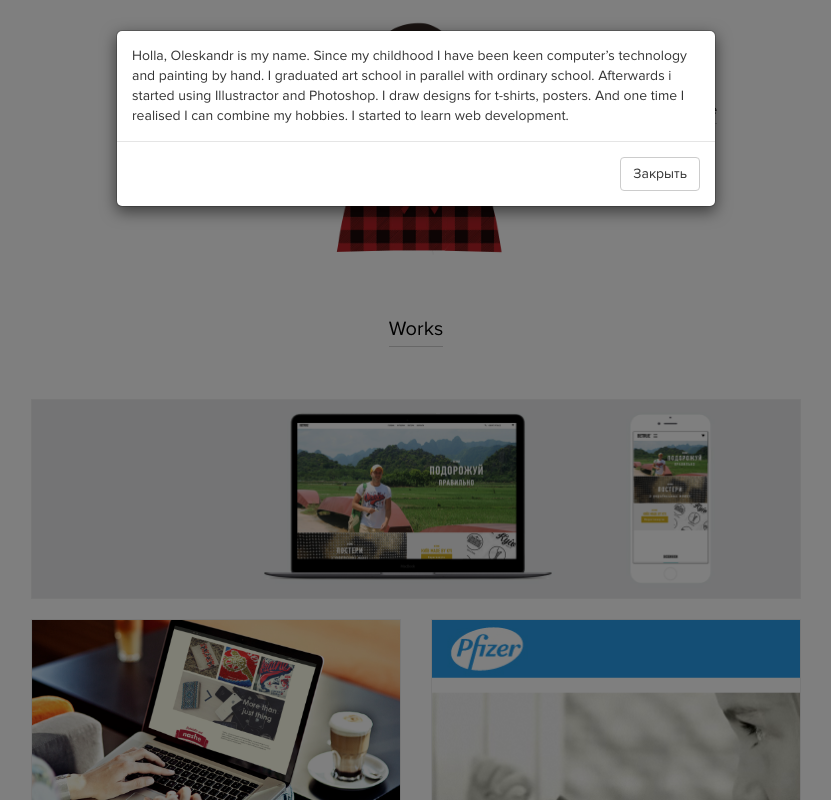
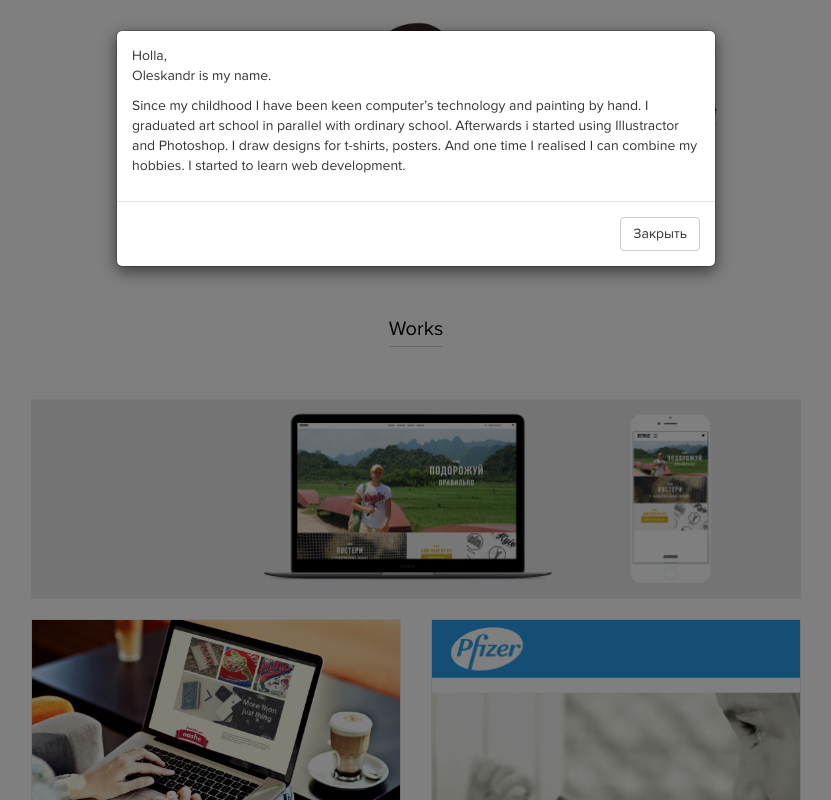
Before and after one commit to AleksKatruks/test, a plain HTML site: page index.html in a window 1280 px wide. Both pictures are taken after a click on the link "About me". Shown: the top 800 px of the page, without its empty margins (224-1055 px from the left). Drawn offline with nearby package versions, Linux system fonts and the light colour scheme; files whose address does not match are found by name.

Commit message:
Update index.html

```diff
--- a/index.html
+++ b/index.html
@@ -29,10 +29,10 @@
                 <div class="modal-content">
                     <div class="modal-body">
                         Holla,
-Oleskandr is my name.
+<p>Oleskandr is my name.</p>
 
-Since my childhood I have been keen computer’s technology and painting by hand. I graduated art school in parallel with ordinary school.  Afterwards i started using Illustractor and Photoshop. I draw designs for t-shirts, posters.
-And one time I realised I can combine my hobbies. I started to learn web development.
+<p>Since my childhood I have been keen computer’s technology and painting by hand. I graduated art school in parallel with ordinary school.  Afterwards i started using Illustractor and Photoshop. I draw designs for t-shirts, posters.
+And one time I realised I can combine my hobbies. I started to learn web development.</p>
 
 
                     </div>
@@ -286,8 +286,9 @@ M.E.DOC company
                 <div class="modal-content">
                     <div class="modal-body">
 					<div style="width:90% margin: 0 auto; text-align:center; ">
+					<p> Design for brand "Gudok" </p>
                         <img style="width:80%;" src ="img/GUDOK.jpg"></div>
-                       <p> Design Gudok - I used bright and colored style of website.
+                       <p>  I used bright and colored style of website.
 			       It had to be functional and cause a positive feelings when you surfer over pages.
 			       it is store for Wedings, BirthDays , etc. As well I painted all vector icons in Illustrator</p>
 
```
